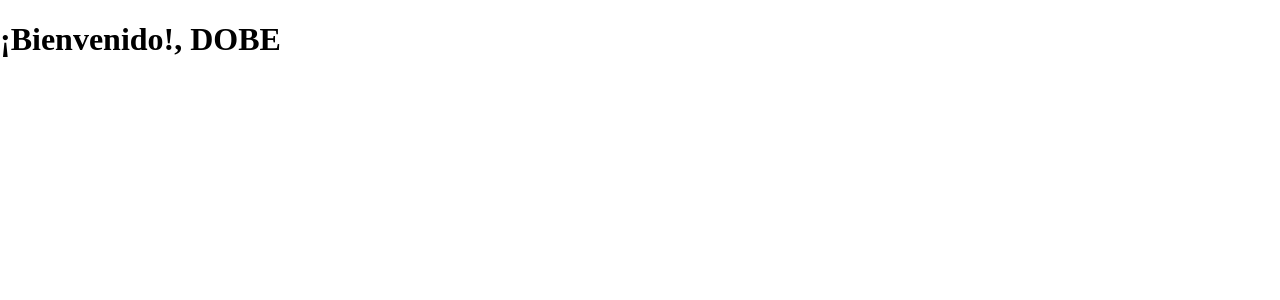
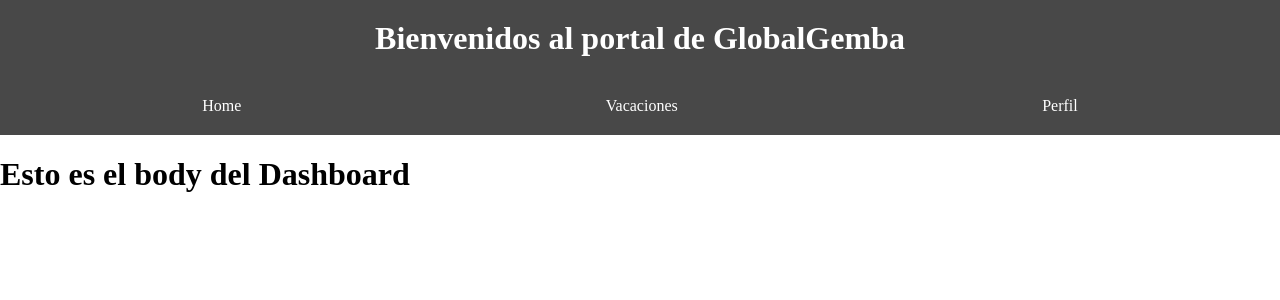
Before and after one commit to D-0BE/appGlobalGemba, a React (Vite) app in the folder front/appGlobalGemba/: page /dashboard in a window 1280 px wide. Shown: the top 300 px of the page. Built offline with nearby package versions, Linux system fonts and the light colour scheme.

Commit message:
Cambios login y navbar

```diff
--- a/front/appGlobalGemba/package.json
+++ b/front/appGlobalGemba/package.json
@@ -11,7 +11,8 @@
   },
   "dependencies": {
     "react": "^19.2.4",
-    "react-dom": "^19.2.4"
+    "react-dom": "^19.2.4",
+    "react-router-dom": "^7.14.1"
   },
   "devDependencies": {
     "@eslint/js": "^9.39.4",
--- a/front/appGlobalGemba/src/App.jsx
+++ b/front/appGlobalGemba/src/App.jsx
@@ -1,8 +1,34 @@
-import Dashboard from "./components/Dashboard";
+import { Routes, Route, useLocation } from 'react-router-dom';
+import './App.css';
+import Navbar from './components/Navbar';
+import Dashboard from './components/Dashboard';
+import Login from './components/Login';
+import Vacaciones from './components/Vacaciones';
+import Perfiles from './components/Perfiles';
 
 function App(){
+    const location = useLocation();
+
+    const links = {
+        home: "Home",
+        vacaciones: "Vacaciones",
+        perfil: "Perfil",
+    }
+
+    const showNavbar = location.pathname !== '/';
+
     return(
-        <Dashboard></Dashboard>
+        <>
+            {showNavbar && <Navbar linksProp={links} />}
+            <main>
+                <Routes>
+                    <Route path="/" element={<Login />} />
+                    <Route path="/dashboard" element={<Dashboard />} />
+                    <Route path="/vacaciones" element={<Vacaciones />} />
+                    <Route path="/perfil" element={<Perfiles />} />
+                </Routes>
+            </main>
+        </>
     )
 }
 export default App;
--- a/front/appGlobalGemba/src/components/Dashboard.css
+++ b/front/appGlobalGemba/src/components/Dashboard.css
@@ -0,0 +1,21 @@
+.header{
+    background-color: rgb(72, 72, 72);
+    color:white;
+
+    .title{
+        margin:0;
+        padding:20px;
+        text-align: center;
+    }
+
+    .header-list{
+        padding:20px;
+        display: flex;
+        justify-content: space-around;
+
+        .link{
+            color: rgb(255, 255, 255);
+            text-decoration: none;
+        }
+    }
+}
--- a/front/appGlobalGemba/src/components/Dashboard.jsx
+++ b/front/appGlobalGemba/src/components/Dashboard.jsx
@@ -2,7 +2,9 @@
 
 function Dashboard(){
     return (
-        <h1>¡Bienvenido!, DOBE</h1>
+        <div>
+            <h1>Esto es el body del Dashboard</h1>
+        </div>
     )
 }
 
--- a/front/appGlobalGemba/src/components/Login.jsx
+++ b/front/appGlobalGemba/src/components/Login.jsx
@@ -0,0 +1,31 @@
+import React from 'react';
+import { useNavigate } from 'react-router-dom';
+
+function Login() {
+    const navigate = useNavigate();
+
+    const handleLogin = (e) => {
+        e.preventDefault();
+        // Aquí puedes agregar la lógica de verificación más adelante
+        navigate('/dashboard'); // Te lleva al Dashboard
+    };
+
+    return (
+        <div style={{ textAlign: 'center', marginTop: '100px' }}>
+            <h2>Login</h2>
+            <form onSubmit={handleLogin} style={{ display: 'inline-block', textAlign: 'left' }}>
+                <div style={{ marginBottom: '10px' }}>
+                    <label>Usuario: </label><br />
+                    <input type="text" placeholder="Usuario" required />
+                </div>
+                <div style={{ marginBottom: '10px' }}>
+                    <label>Contraseña: </label><br />
+                    <input type="password" placeholder="Contraseña" required />
+                </div>
+                <button type="submit">Ingresar</button>
+            </form>
+        </div>
+    );
+}
+
+export default Login;
--- /dev/null
+++ b/front/appGlobalGemba/src/components/Navbar.jsx
@@ -0,0 +1,26 @@
+import React from 'react';
+import { Link } from 'react-router-dom';
+import "./Dashboard.css"; // Usa los estilos del header anterior
+
+function Navbar({ linksProp }) {
+    return (
+        <header className="header">
+            <h1 className="title">Bienvenidos al portal de GlobalGemba</h1>
+            <nav>
+                <ul className="header-list">
+                    <li>
+                        <Link className="link" to="/dashboard">{linksProp.home}</Link>
+                    </li>
+                    <li>
+                        <Link className="link" to="/vacaciones">{linksProp.vacaciones}</Link>
+                    </li>
+                    <li>
+                        <Link className="link" to="/perfil">{linksProp.perfil}</Link>
+                    </li>
+                </ul>
+            </nav>
+        </header>
+    );
+}
+
+export default Navbar;
--- a/front/appGlobalGemba/src/components/Perfiles.jsx
+++ b/front/appGlobalGemba/src/components/Perfiles.jsx
@@ -0,0 +1,9 @@
+import React from 'react'
+
+function Perfiles() {
+    return (
+        <div>Perfiles</div>
+    )
+}
+
+export default Perfiles
--- a/front/appGlobalGemba/src/components/Vacaciones.jsx
+++ b/front/appGlobalGemba/src/components/Vacaciones.jsx
@@ -0,0 +1,9 @@
+import React from 'react'
+
+function Vacaciones() {
+    return (
+        <div>Vacaciones</div>
+    )
+}
+
+export default Vacaciones
--- a/front/appGlobalGemba/src/main.jsx
+++ b/front/appGlobalGemba/src/main.jsx
@@ -1,10 +1,11 @@
 import { StrictMode } from 'react'
 import { createRoot } from 'react-dom/client'
+import { BrowserRouter } from 'react-router-dom'
 import './index.css'
 import App from './App.jsx'
 
 createRoot(document.getElementById('root')).render(
-  // <StrictMode>
+  <BrowserRouter>
     <App />
-  // </StrictMode>,
+  </BrowserRouter>
 )
```
Also changed, not shown: 1 other file (tests, documents, lock files or other folders).
